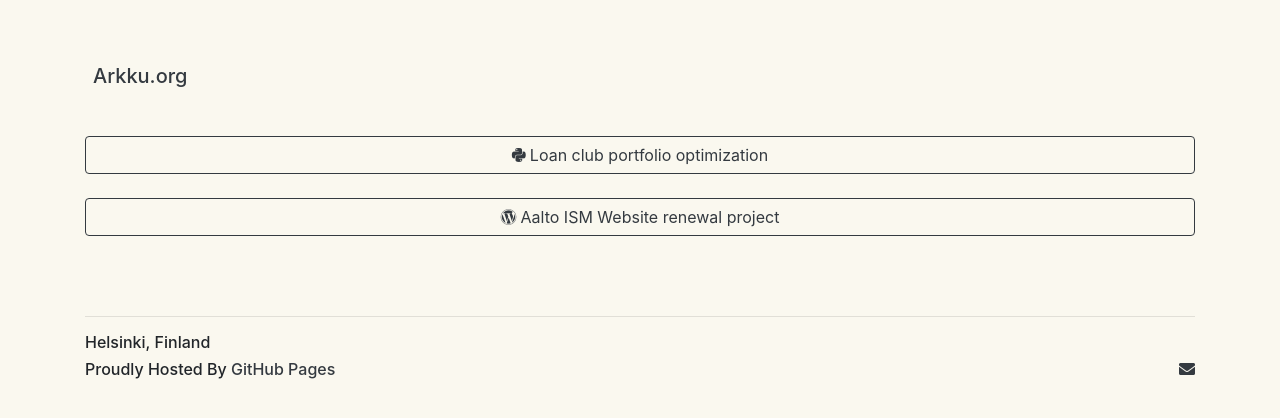
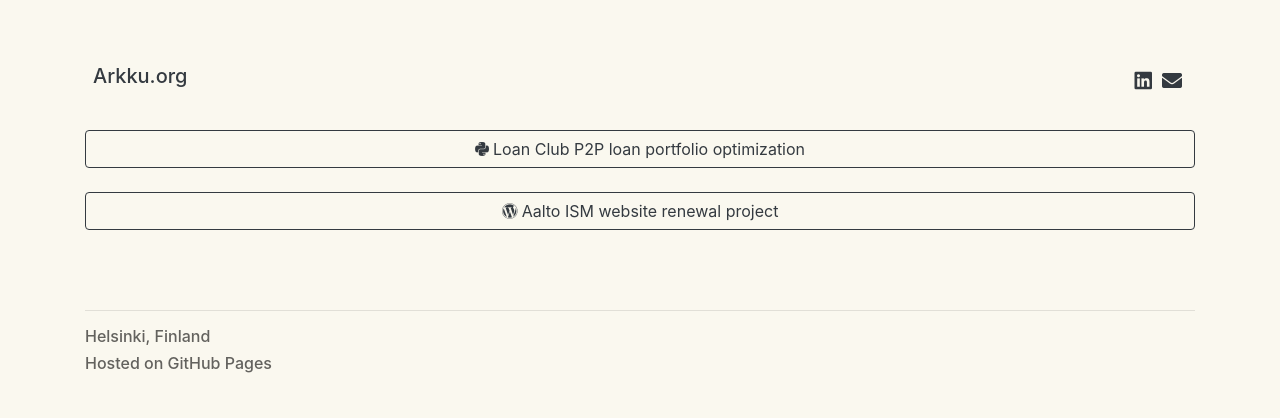
Before and after one commit to valueforlife/valueforlife.github.io, a plain HTML site: page index.html in a window 1280 px wide. Drawn offline with nearby package versions, Linux system fonts and the light colour scheme.

Commit message:
Modified visual

```diff
--- a/index.html
+++ b/index.html
@@ -19,6 +19,9 @@
        h5{
              color: #343a40;
        }
+       h6{
+         color:#63625e;
+       }
        .name{
            color: #343a40;
        }
@@ -26,10 +29,11 @@
            color: #343a40 !important;
        }
        /*----------------- Mail-------------------- */
-       #email{
+       #email,#linkedin{
            text-decoration: none;
            float: right;
            color:#343a40;
+           padding: 5px;
        }
        .footer{
            margin-top: 5% !important;
@@ -47,14 +51,17 @@
   <div class="media mt-5">
     <div class="media-body m-2">
 
-      <h5 class="align-items-center mt-2">Arkku.org</h5>
-      <p><The portfolio site of a student/p>
+      <h5 class="align-items-center mt-2">Arkku.org
+        <a id="email" href="mailto:juuso.kivinen@aalto.fi"> <i class="fa fa-envelope"> </i> </a>
+        <a id="linkedin" href="https://www.linkedin.com/in/juusokivinen/"> <i class="fab fa-linkedin"> </i> </a>
+      </h5>
+      <!--<p>The portfolio site of a student</p>-->
     </div>
   </div>
 <div class="mt-4">
-  <a href="/files/LC_optimization.html" class="btn btn-outline-dark btn-block" role="button" target="_self"><i class="fab fa-python">&nbsp;</i>Loan club portfolio optimization</a>
+  <a href="/files/LC_optimization.html" class="btn btn-outline-dark btn-block" role="button" target="_self"><i class="fab fa-python">&nbsp;</i>Loan Club P2P loan portfolio optimization</a>
   <br>
-  <a href="https://www.aaltoism.fi" class="btn btn-outline-dark btn-block" role="button" target="_self"><i class="fab fa-wordpress">&nbsp;</i>Aalto ISM Website renewal project</a>
+  <a href="https://www.aaltoism.fi" class="btn btn-outline-dark btn-block" role="button" target="_self"><i class="fab fa-wordpress">&nbsp;</i>Aalto ISM website renewal project</a>
   <br>
 </div>
         <!--------------------Footer---------------------------->
@@ -62,9 +69,8 @@
     <hr/>
     <h6>Helsinki, Finland</h6>
     <h6>
-      Proudly Hosted By
-      <a href="/" class="name" target="_blank"> GitHub Pages </a>
-      <a id="email" href="mailto:juuso.kivinen@aalto.fi"> <i class="fa fa-envelope"> </i> </a>
+      Hosted on GitHub Pages
+
     </h6>
   </div>
 </div>
```
